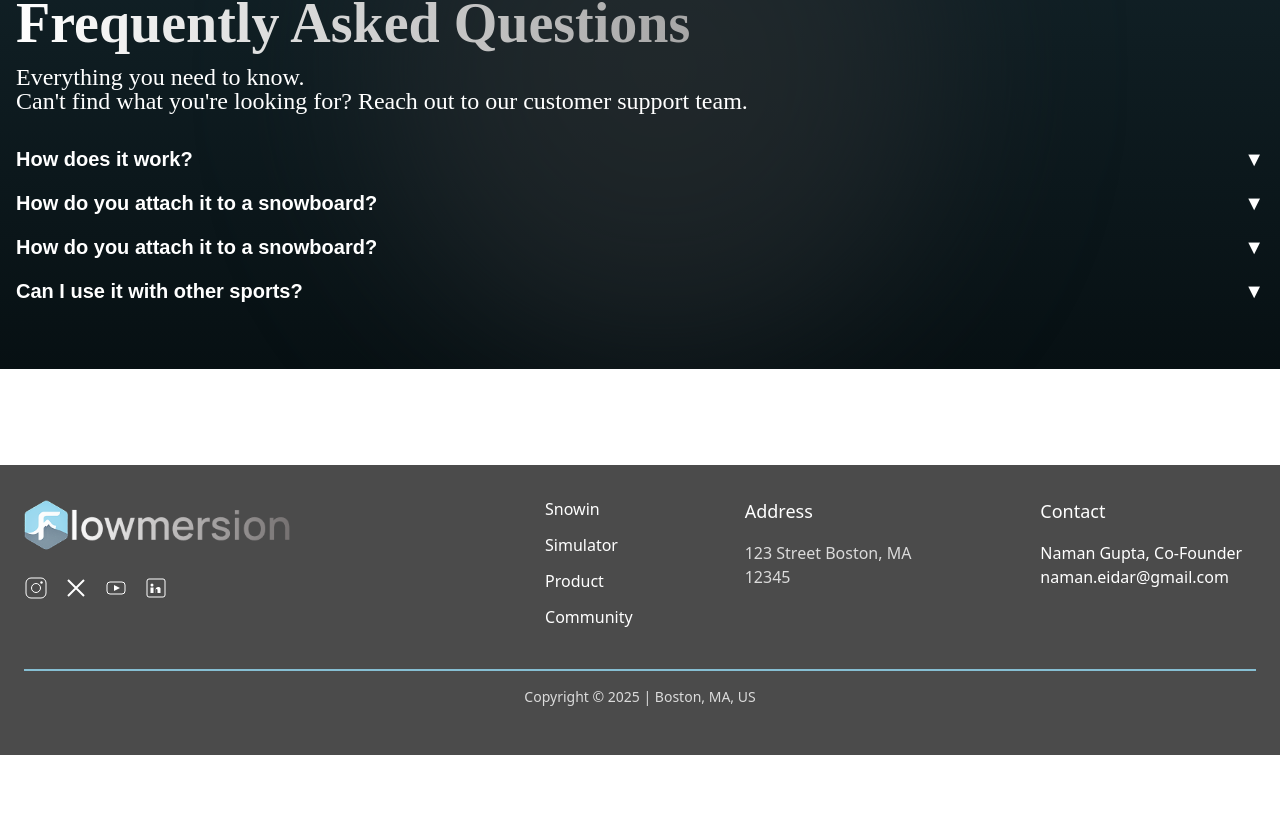
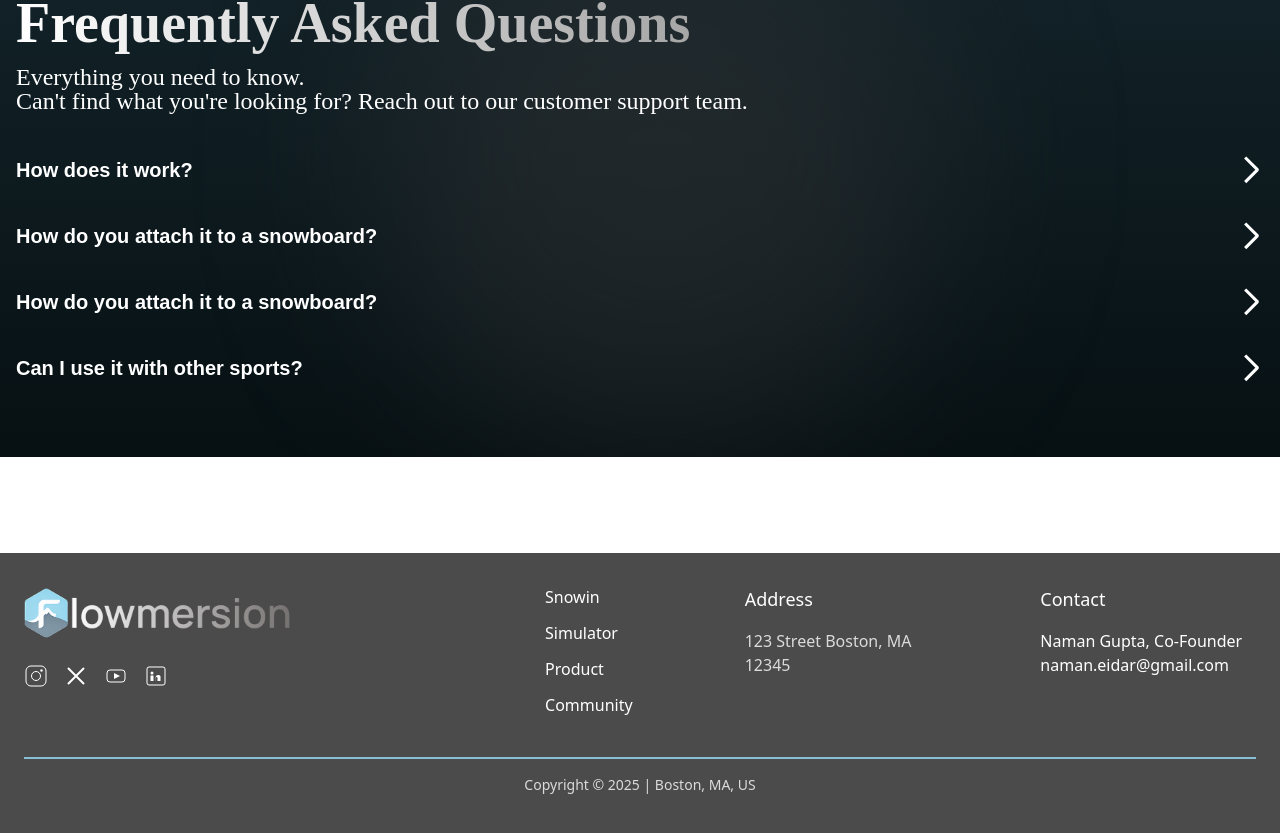
Before and after one commit to tejaswinikambaiahgari/baseline-tech-website, a Next.js app in the folder frontend/: page /about in a window 1280 px wide. Shown: the part 999-1832 px from the top of the page. Before the commit the page ends 1754 px from the top, so only its background shows below. Built offline with nearby package versions, Linux system fonts and the light colour scheme; a web font is replaced by a local one.

Commit message:
Fixed arrow
Added arrow svg and transitions

```diff
--- a/frontend/components/AboutUs.tsx
+++ b/frontend/components/AboutUs.tsx
@@ -147,11 +147,22 @@ export default function AboutUs() {
                             {faqData.map((faq, index) => (
                                 <details
                                     key={index}
+                                    className="group"
                                 >
                                     <summary
                                         className="text-xl font-semibold text-white cursor-pointer flex justify-between items-center">
                                         {faq.question}
-                                        <span>▼</span>
+                                        <svg
+                                            width="25"
+                                            height="50"
+                                            viewBox="0 0 25 50"
+                                            fill="none"
+                                            xmlns="http://www.w3.org/2000/svg"
+                                            className="transition-transform duration-300 group-open:rotate-90"
+                                        >
+                                            {/*SVG for arrow*/}
+                                            <path d="M5.07147 13.6089L7.26587 11.4166L19.2182 23.3648C19.4109 23.5562 19.5638 23.7839 19.6681 24.0347C19.7725 24.2854 19.8262 24.5544 19.8262 24.826C19.8262 25.0976 19.7725 25.3665 19.6681 25.6173C19.5638 25.8681 19.4109 26.0957 19.2182 26.2872L7.26587 38.2416L5.07354 36.0492L16.2917 24.8291L5.07147 13.6089Z" fill="white"/>
+                                        </svg>
                                     </summary>
                                     <p className="mt-4 text-gray-300">
                                         {faq.answer}
```
